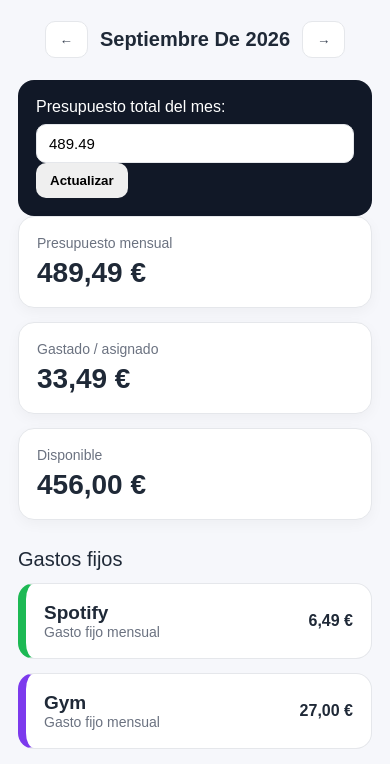
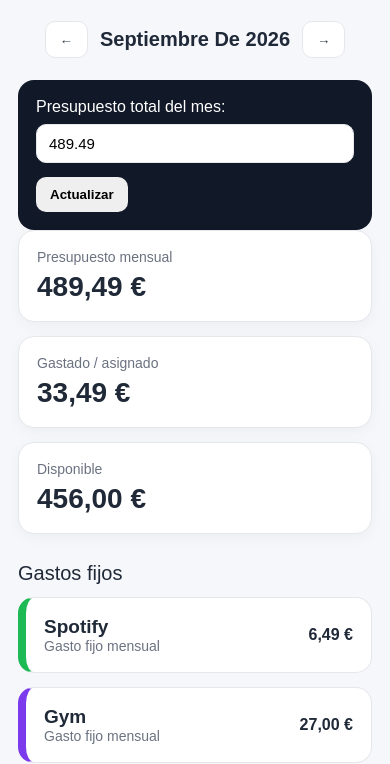
Before and after one commit to Dalilass/mis-gastos, a plain HTML site: page index.html in a window 390 px wide. Shown: the part 92-856 px from the top of the page. Drawn offline with Linux system fonts and the light colour scheme.

Commit message:
reajuste altura botón actualizar ingreso
Add media query for budget box button margin.

```diff
--- a/index.html
+++ b/index.html
@@ -173,6 +173,12 @@
     .controls{flex-direction:column}
     .budget-box input{width:100%;margin:8px 0 0}
   }
+
+@media (max-width: 760px) {
+    .budget-box button {
+        margin-top: 14px;
+    }
+}
 </style>
 </head>
 <body>
```
